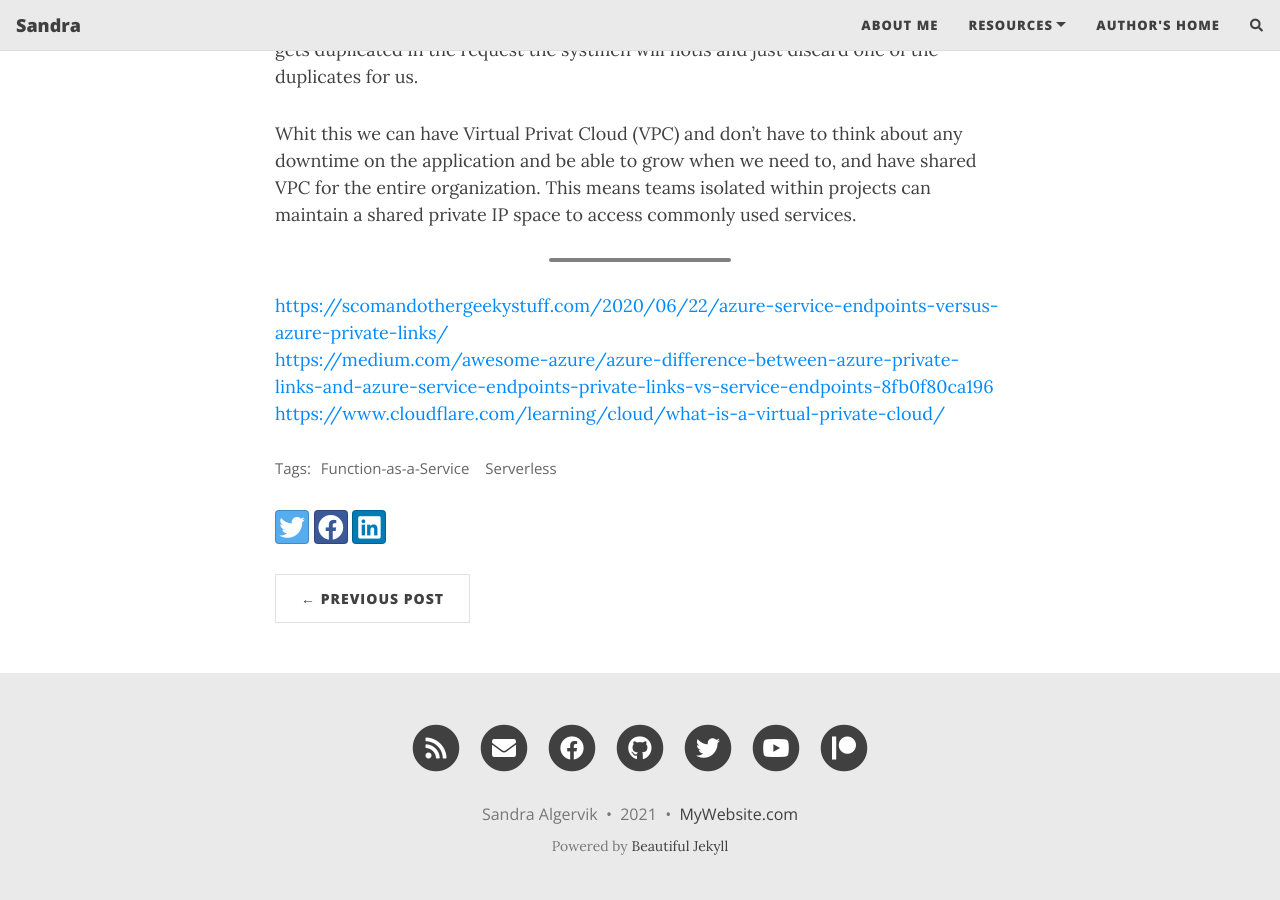
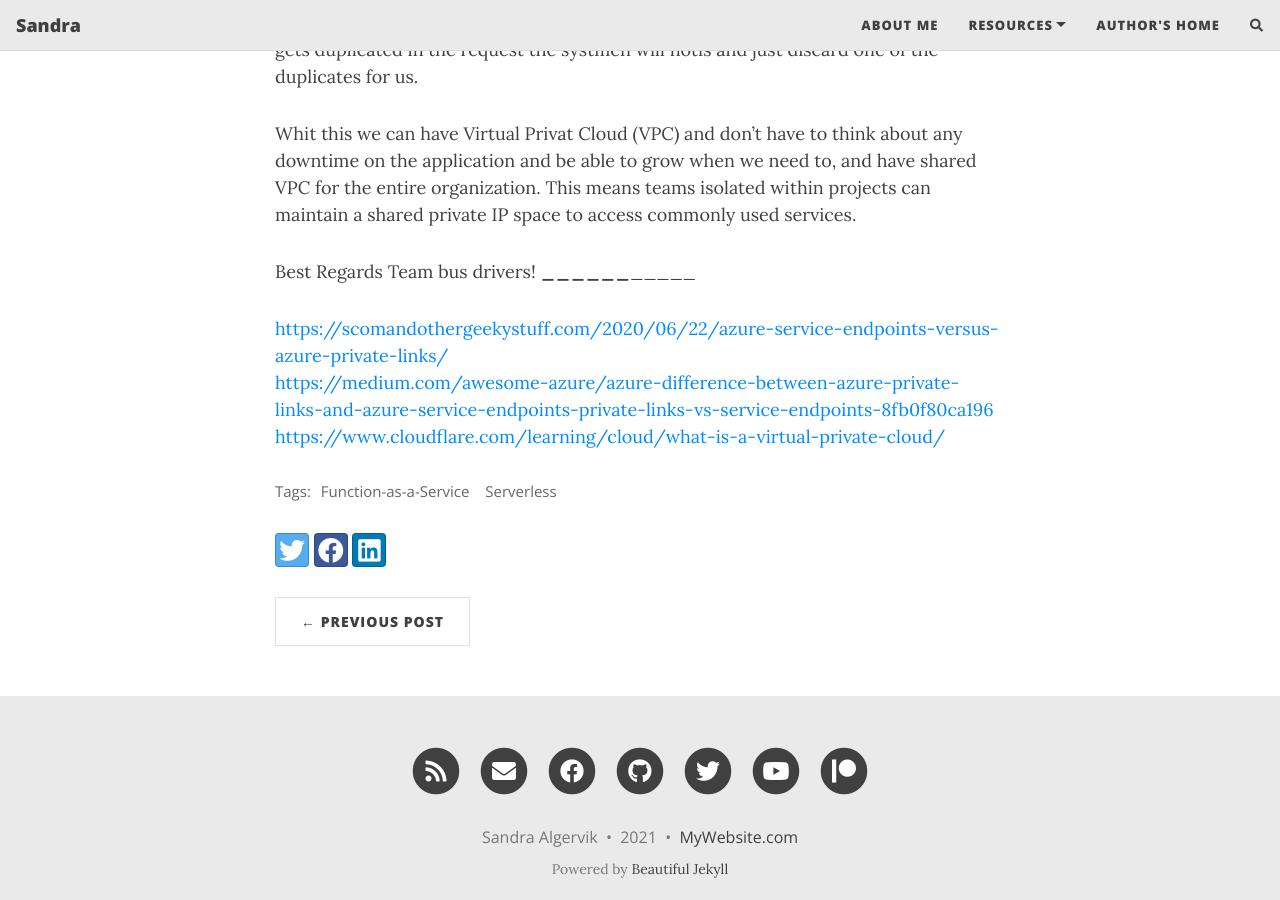
Before and after one commit to SaAlgervik/SaAlgerik.github.io, a Jekyll site: the page built from _posts/2021-09-28-Network-In-The-Cloud.md, in a window 1280 px wide and 900 px high, scrolled down 1356 px. Built offline with Jekyll 4.4.1, drawn with Linux system fonts in a browser that asks for light colours; nearby versions of some CDN libraries; comment, search, counter and statistics services are not loaded.

Commit message:
Update 2021-09-28-Network-In-The-Cloud.md

```diff
--- a/_posts/2021-09-28-Network-In-The-Cloud.md
+++ b/_posts/2021-09-28-Network-In-The-Cloud.md
@@ -21,7 +21,7 @@ We can also schedule when we want things to happen for exampel if we want someth
 
 Whit this we can have Virtual Privat Cloud (VPC) and don't have to think about any downtime on the application and be able to grow when we need to, and have shared VPC for the entire organization. This means teams isolated within projects can maintain a shared private IP space to access commonly used services.
 
-
+Best Regards Team bus drivers!
 _______________________
 
 
```
